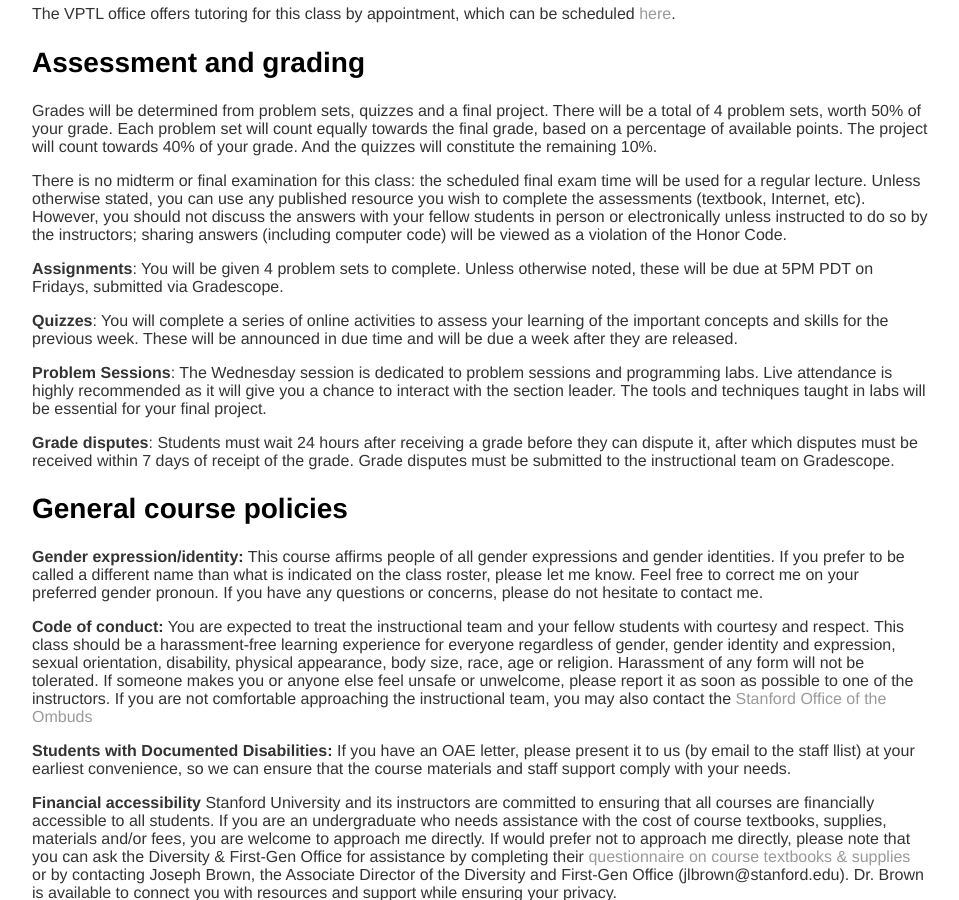
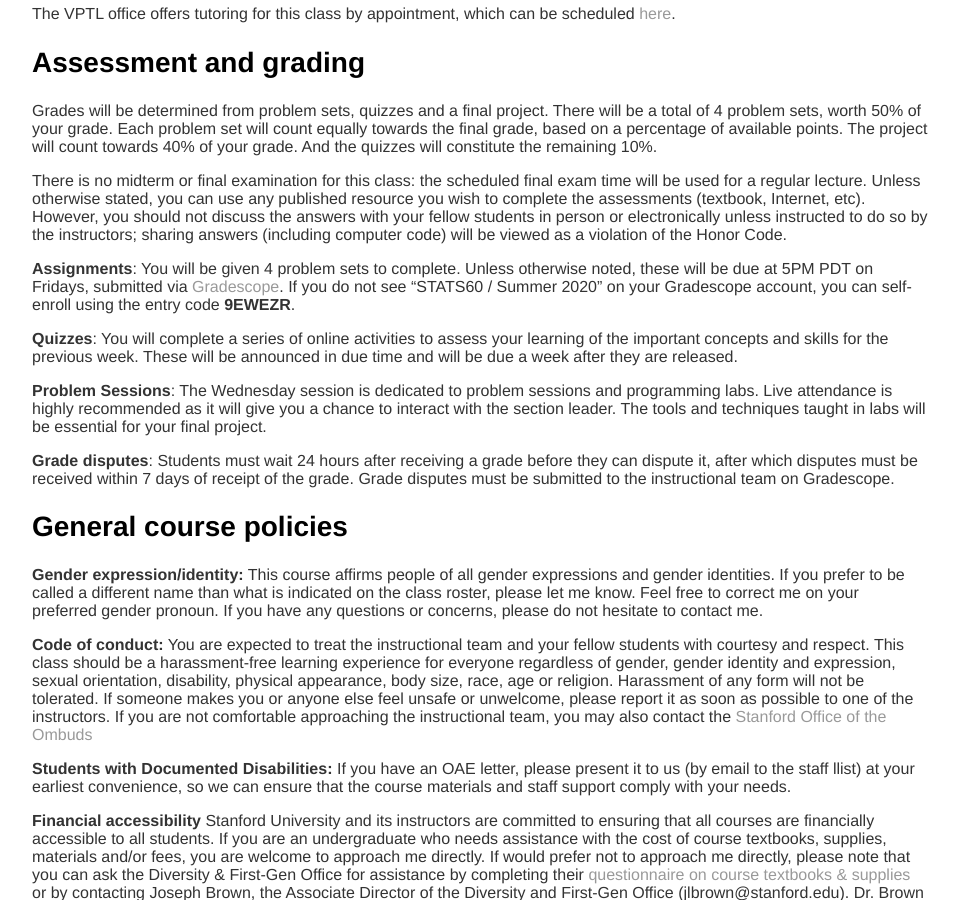
Before and after one commit to stats60/stats60.github.io, a Jekyll site: the page built from prospectus/index.md, in a window 1280 px wide and 900 px high, scrolled down 1321 px. Shown: the whole window, without its empty margins (160-1119 px from the left). Built offline with Jekyll 4.4.1, drawn with Linux system fonts in a browser that asks for light colours; our own code applies the rules of GitHub Pages for plain Markdown files.

Commit message:
gradescope

```diff
--- a/prospectus/index.md
+++ b/prospectus/index.md
@@ -56,7 +56,7 @@ There is no midterm or final examination for this class: the scheduled final exa
 Unless otherwise stated, you can use any published resource you wish to complete the assessments (textbook, Internet, etc).  However, you should not discuss the answers with your fellow students in person or electronically unless instructed to do so by the instructors; sharing answers (including computer code) will be viewed as a violation of the Honor Code.
 
 
-**Assignments**: You will be given 4 problem sets to complete.  Unless otherwise noted, these will be due at 5PM PDT on Fridays, submitted via Gradescope.
+**Assignments**: You will be given 4 problem sets to complete.  Unless otherwise noted, these will be due at 5PM PDT on Fridays, submitted via [Gradescope](https://www.gradescope.com/). If you do not see "STATS60 / Summer 2020" on your Gradescope account, you can self-enroll using the entry code **9EWEZR**.
 
 **Quizzes**:  You will complete a series of online activities to assess your learning of the important concepts and skills for the previous week. These will be announced in due time and will be due a week after they are released.
 
```
